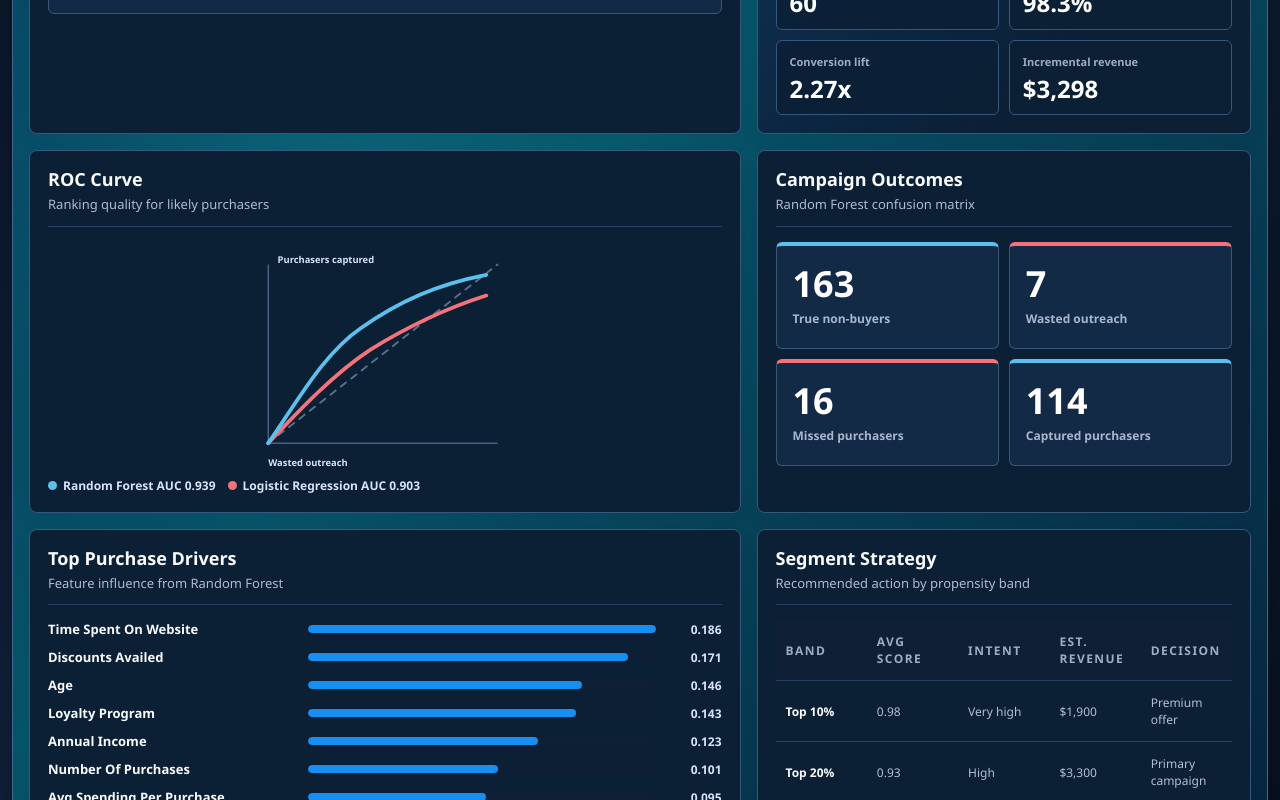
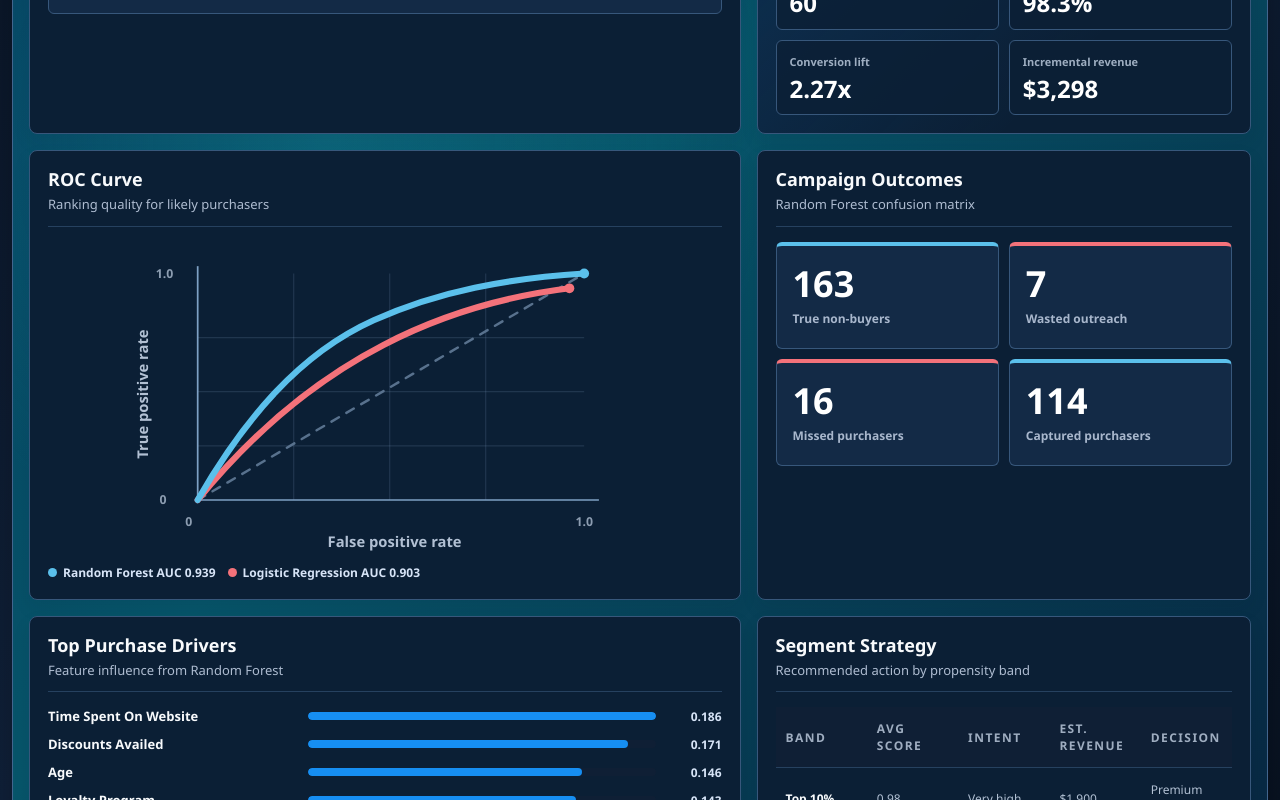
Before and after one commit to JoshuaColePhD/Customer_Purchase_Prediction, a React (Vite) app in the folder frontend/: page / in a window 1280 px wide. Shown: the part 621-1421 px from the top of the page. Built offline with nearby package versions, Linux system fonts and the light colour scheme.

Commit message:
Improve ROC chart rendering

```diff
--- a/frontend/src/main.jsx
+++ b/frontend/src/main.jsx
@@ -40,8 +40,8 @@ const segmentRows = [
   ["Bottom 40%", "0.18", "Low", "$0", "Suppress spend"],
 ];
 
-const rocPath = "M 26 214 C 58 168, 85 119, 124 92 C 165 63, 206 45, 258 35";
-const logisticPath = "M 26 214 C 60 178, 96 140, 134 115 C 176 89, 214 71, 258 57";
+const rocPath = "M 58 208 C 96 142, 141 89, 201 62 C 254 38, 310 28, 372 24";
+const logisticPath = "M 58 208 C 102 154, 151 112, 209 82 C 259 56, 312 42, 360 36";
 const navItems = [
   ["Overview", "overview"],
   ["Model", "model"],
@@ -298,14 +298,28 @@ function RocChart() {
           <p>Ranking quality for likely purchasers</p>
         </div>
       </div>
-      <svg viewBox="0 0 300 250" className="roc">
-        <line x1="26" y1="214" x2="270" y2="214" />
-        <line x1="26" y1="214" x2="26" y2="24" />
-        <path className="baseline" d="M 26 214 L 270 24" />
+      <svg viewBox="0 0 420 260" className="roc" role="img" aria-label="ROC curve comparison">
+        <g className="gridLines">
+          <line x1="58" y1="164" x2="372" y2="164" />
+          <line x1="58" y1="120" x2="372" y2="120" />
+          <line x1="58" y1="76" x2="372" y2="76" />
+          <line x1="136" y1="208" x2="136" y2="24" />
+          <line x1="214" y1="208" x2="214" y2="24" />
+          <line x1="292" y1="208" x2="292" y2="24" />
+        </g>
+        <line className="axis" x1="58" y1="208" x2="384" y2="208" />
+        <line className="axis" x1="58" y1="208" x2="58" y2="18" />
+        <path className="baseline" d="M 58 208 L 372 24" />
         <path className="logistic" d={logisticPath} />
         <path className="forest" d={rocPath} />
-        <text x="26" y="238">Wasted outreach</text>
-        <text x="36" y="22">Purchasers captured</text>
+        <circle className="forestPoint" cx="372" cy="24" r="4" />
+        <circle className="logisticPoint" cx="360" cy="36" r="4" />
+        <text className="axisLabel xLabel" x="218" y="246">False positive rate</text>
+        <text className="axisLabel yLabel" x="18" y="122" transform="rotate(-90 18 122)">True positive rate</text>
+        <text className="tickLabel" x="48" y="229">0</text>
+        <text className="tickLabel" x="365" y="229">1.0</text>
+        <text className="tickLabel" x="27" y="211">0</text>
+        <text className="tickLabel" x="24" y="28">1.0</text>
       </svg>
       <div className="legend">
         <span><i className="forestDot" />Random Forest AUC 0.939</span>
--- a/frontend/src/styles.css
+++ b/frontend/src/styles.css
@@ -470,20 +470,31 @@ input[type="range"] {
   min-height: 350px;
 }
 
+.chartPanel {
+  display: flex;
+  flex-direction: column;
+}
+
 .roc {
   display: block;
   width: 100%;
-  height: 235px;
+  height: clamp(250px, 27vw, 320px);
+  margin-top: 2px;
 }
 
-.roc line {
-  stroke: #6c8bab;
+.roc .axis {
+  stroke: #7ea0c4;
+  stroke-width: 1.4;
+}
+
+.roc .gridLines line {
+  stroke: rgba(126, 160, 196, 0.18);
   stroke-width: 1;
 }
 
 .roc path {
   fill: none;
-  stroke-width: 4;
+  stroke-width: 5;
   stroke-linecap: round;
 }
 
@@ -501,16 +512,43 @@ input[type="range"] {
   stroke: var(--ember);
 }
 
+.roc .forestPoint {
+  fill: var(--ocean);
+}
+
+.roc .logisticPoint {
+  fill: var(--ember);
+}
+
 .roc text {
   fill: var(--sand);
+  font-weight: 700;
+}
+
+.roc .axisLabel {
+  fill: rgba(215, 228, 247, 0.82);
+  font-size: 12px;
+  letter-spacing: 0;
+}
+
+.roc .xLabel {
+  text-anchor: middle;
+}
+
+.roc .yLabel {
+  text-anchor: middle;
+}
+
+.roc .tickLabel {
+  fill: rgba(215, 228, 247, 0.64);
   font-size: 10px;
-  font-weight: 700;
 }
 
 .legend {
   display: flex;
   flex-wrap: wrap;
   gap: 12px;
+  margin-top: auto;
   color: var(--sand);
   font-size: 12px;
   font-weight: 800;
```
